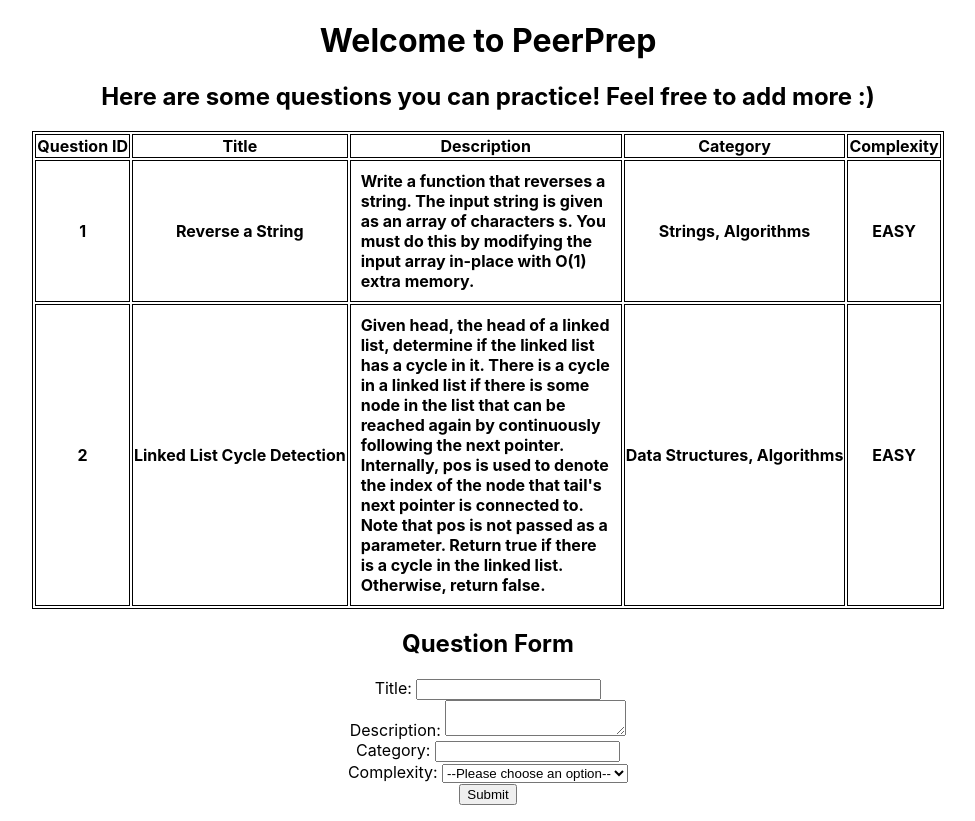
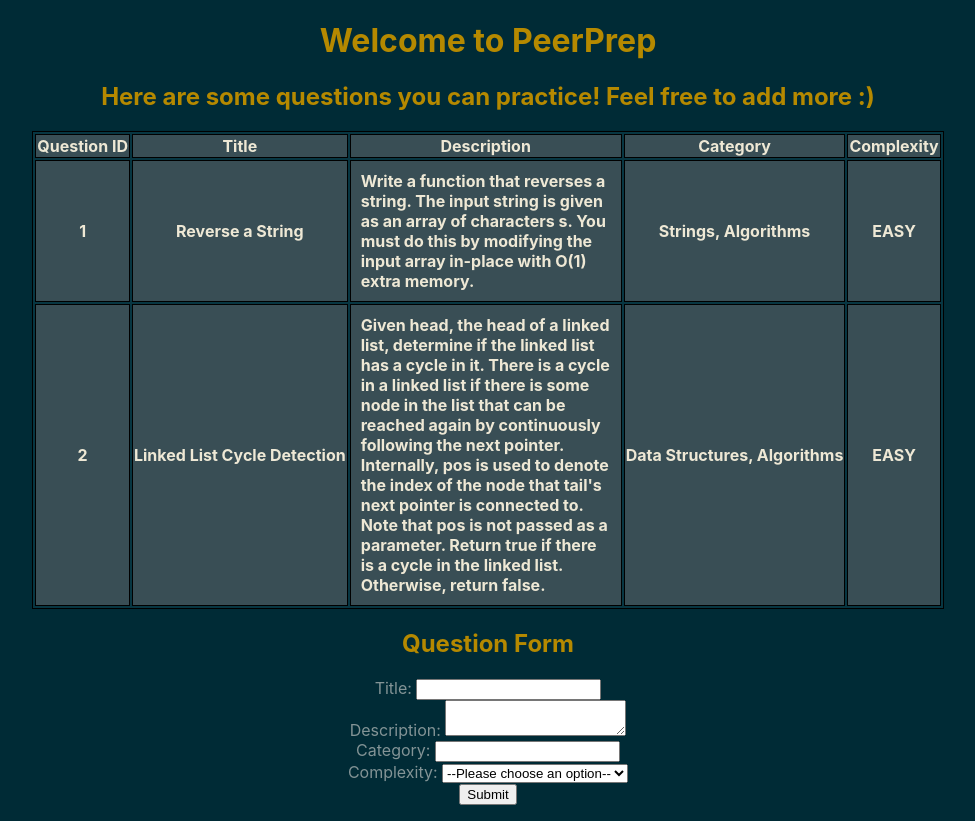
Before and after one commit to PeanutButters93/ay2324s1-course-assessment-g53, a React (Create React App) app: page / in a window 1280 px wide. Shown: the whole page, without its empty margins (152-1127 px from the left). Built offline with nearby package versions, Linux system fonts and the light colour scheme; the HTML template or start-up script is replaced by a standard one.

Commit message:
Change background colour

```diff
--- a/src/App.css
+++ b/src/App.css
@@ -1,3 +1,20 @@
+html, body {
+    height: 100%;
+    margin: 0;
+    padding: 0;
+    width: 100%;
+    background-color: #002b36;
+    color: #839496;
+}
+
+.Content {
+    padding: 20px;
+}
+
+h1, h2, h3, h4, h5, h6 {
+    color: #b58900;
+}
+
 header {
     text-align: center;
 }
@@ -8,12 +25,21 @@ div {
 }
 
 table {
+    background-color: #073642;
+    color: #839496;
     border: 1px solid black;
     margin-left: auto;
     margin-right: auto;
 }
+
 th {
+    background-color: #394e55;
+    color: #eee8d5;
     border: 1px solid black;
+}
+
+td {
+    background-color: #002b36;
 }
 
 th.description {
--- a/src/App.js
+++ b/src/App.js
@@ -30,24 +30,12 @@ const DEFAULT_QNS = [
 function App() {
     const [questions, setQuestions] = useState(DEFAULT_QNS);
 
-    // const addQuestion = (title, description, category, complexity) => {
-    //     const isDuplicate = questions.some(
-    //       (question) => question.title === title || question.description === description);
-    //     if (isDuplicate) {
-    //         alert("This question already exists!");
-    //         return;
-    //     }
-    //     const id = questions.length + 1;
-    //     const question = { id, title, description, category, complexity };
-    //     setQuestions([...questions, question]);
-    // };
-
     return (
-    <>
+    <div>
         <header>
             <h1>Welcome to PeerPrep</h1>
         </header>
-        <div>
+        <div className = "content">
             <h2>
                 Here are some questions you can practice! Feel free to add more :)
             </h2>
@@ -76,7 +64,7 @@ function App() {
                 COMPLEXITY = {COMPLEXITY}
             />
         </div>
-    </>
+    </ div>
     );
 }
 
```
Lines whose indentation alone changed are shown as unchanged.
